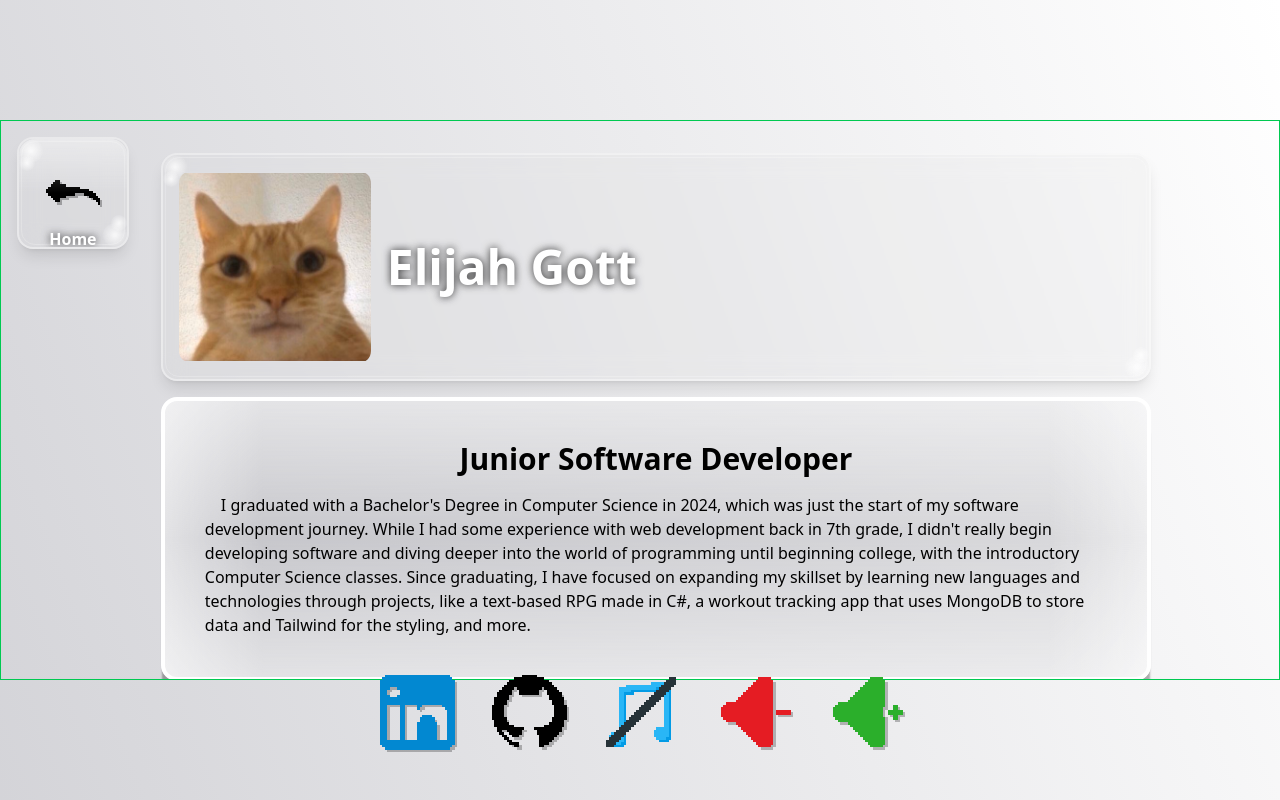
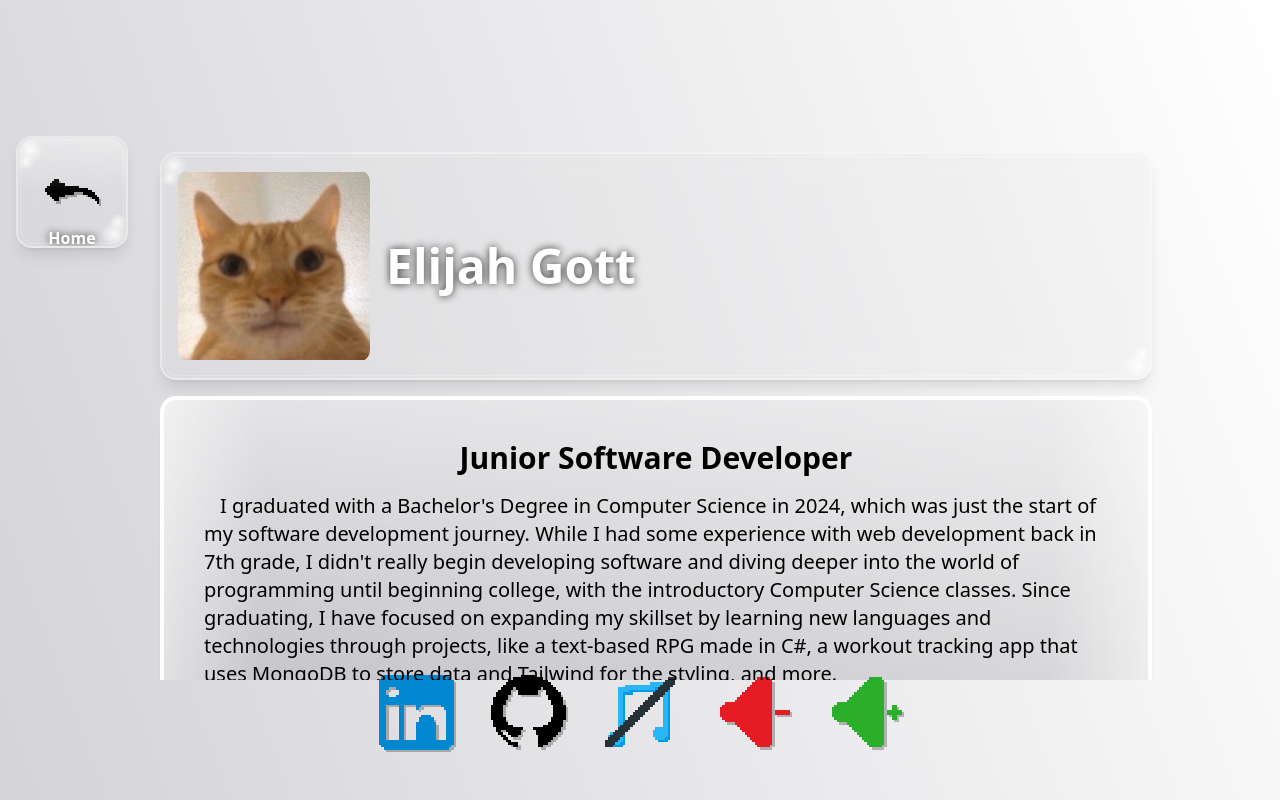
Before and after one commit to elijahgott/newPortfolio, a Next.js app: page /about-me in a window 1280 px wide. Built offline with nearby package versions, Linux system fonts and the light colour scheme.

Commit message:
added text above nav items on hover

```diff
--- a/app/about-me/page.tsx
+++ b/app/about-me/page.tsx
@@ -25,8 +25,19 @@ export default function AboutMe(){
 
               <ContentContainer>
                 <div className="relative z-10 p-4">
-                  <h1 className="font-bold text-3xl text-center">Junior Software Developer</h1>
-                  <p className="mt-4 indent-4">I graduated with a Bachelor&apos;s Degree in Computer Science in 2024, which was just the start of my software development journey. While I had some experience with web development back in 7th grade, I didn&apos;t really begin developing software and diving deeper into the world of programming until beginning college, with the introductory Computer Science classes. Since graduating, I have focused on expanding my skillset by learning new languages and technologies through projects, like a text-based RPG made in C#, a workout tracking app that uses MongoDB to store data and Tailwind for the styling, and more.</p>
+                  <section className="mb-8">
+                    <h2 className="font-bold text-3xl text-center">Junior Software Developer</h2>
+                    <p className="mt-4 indent-4 text-xl">I graduated with a Bachelor&apos;s Degree in Computer Science in 2024, which was just the start of my software development journey. While I had some experience with web development back in 7th grade, I didn&apos;t really begin developing software and diving deeper into the world of programming until beginning college, with the introductory Computer Science classes. Since graduating, I have focused on expanding my skillset by learning new languages and technologies through projects, like a text-based RPG made in C#, a workout tracking app that uses MongoDB to store data and Tailwind for the styling, and more.</p>
+                  </section>
+
+                  <section className="mb-8">
+                    <h2 className="mb-4 font-bold text-3xl text-center">Personal Life</h2>
+                    <div className="relative w-64 h-64 ml-8 float-right">
+                      <Image src="/images/cat.jpg" alt="Photo of me doing stuff" fill sizes="256px" className="rounded-xl object-cover" />
+                    </div>
+                    <p className="indent-4 text-xl">In my personal time, I love to workout, read, play basketball and video games, and go hiking and biking. Some of my favorite books are The Road by Cormac McCarthy and One Flew Over the Cuckoos Nest by Ken Kesey. </p>
+                  </section>
+
                 </div>
               </ContentContainer>
             </main>
--- a/app/components/nav/musicToggle.tsx
+++ b/app/components/nav/musicToggle.tsx
@@ -24,15 +24,17 @@ export default function MusicToggle(){
         toggleAudio()
         toggleMusic()
       }
-    }} className="hover:scale-110 hover:cursor-pointer active:scale-95">{
-      isPlaying ?
+    }} className="relative hover:scale-110 hover:cursor-pointer active:scale-95
+    before:content-['Toggle_Music'] before:pointer-none before:absolute before:w-max before:bg-linear-to-t before:from-zinc-300/25 before:to-white before:border-2 before:border-white/75 before:shadow-lg before:font-semibold before:p-4 before:rounded-xl before:top-[-50%] before:left-[50%] before:translate-[-50%] before:scale-0 before:opacity-0 before:transition-all before:ease-in
+    hover:before:scale-100 hover:before:opacity-100">
       <div className="max-w-20 aspect-square">
-        <Image src='/ui/music-on.png' alt='Music playing' width={200} height={200} style={{'imageRendering': 'pixelated'}} />
+        {
+          isPlaying ?
+          <Image src='/ui/music-on.png' alt='Music playing' width={200} height={200} style={{'imageRendering': 'pixelated'}} />
+          :
+          <Image src='/ui/music-off.png' alt='Music off' width={200} height={200} style={{'imageRendering': 'pixelated'}} />
+        }
       </div>
-      :
-      <div className="max-w-20 aspect-square">
-        <Image src='/ui/music-off.png' alt='Music off' width={200} height={200} style={{'imageRendering': 'pixelated'}} />
-      </div>
-    }</button>
+    </button>
   )
 }
--- a/app/components/nav/navBar.tsx
+++ b/app/components/nav/navBar.tsx
@@ -7,12 +7,12 @@ import VolumeDown from './volumeDown'
 
 const navItems = [
   {
-    name: 'LinkedIn',
+    name: 'Elijah Gott | LinkedIn',
     linkTo: 'https://www.linkedin.com/in/elijah-gott/',
     imageSource: '/ui/linkedin.png'
   },
   {
-    name: 'GitHub',
+    name: 'Elijah Gott | GitHub',
     linkTo: 'https://github.com/elijahgott',
     imageSource: '/ui/github.png'
   },
--- a/app/components/nav/navItem.tsx
+++ b/app/components/nav/navItem.tsx
@@ -21,7 +21,10 @@ export default function NavItem({name, linkTo, imageSource}: NavItemProps){
       if(audioUnlocked){
         playSound('click')
       }
-    }} className="hover:scale-110 hover:cursor-pointer active:scale-95">{
+    }} className="relative hover:scale-110 hover:cursor-pointer active:scale-95
+    before:content-[attr(data-name)] before:pointer-none before:absolute before:w-max before:bg-linear-to-t before:from-zinc-300/25 before:to-white before:border-2 before:border-white/75 before:shadow-lg before:font-semibold before:p-4 before:rounded-xl before:top-[-50%] before:left-[50%] before:translate-[-50%] before:scale-0 before:opacity-0 before:transition-all before:ease-in
+    hover:before:scale-100 hover:before:opacity-100"
+    data-name={name}>{
       <div className="max-w-20 aspect-square">
         <Image src={imageSource} alt={name} width={200} height={200} style={{'imageRendering': 'pixelated'}} />
       </div>
--- a/app/components/nav/volumeDown.tsx
+++ b/app/components/nav/volumeDown.tsx
@@ -19,7 +19,9 @@ export default function VolumeDown(){
         volumeDown()
         playSound('click')
       }
-    }} className="hover:scale-110 hover:cursor-pointer active:scale-95">{
+    }} className="relative hover:scale-110 hover:cursor-pointer active:scale-95
+    before:content-['Volume_Down'] before:pointer-none before:absolute before:w-max before:bg-linear-to-t before:from-zinc-300/25 before:to-white before:border-2 before:border-white/75 before:shadow-lg before:font-semibold before:p-4 before:rounded-xl before:top-[-50%] before:left-[50%] before:translate-[-50%] before:scale-0 before:opacity-0 before:transition-all before:ease-in
+    hover:before:scale-100 hover:before:opacity-100">{
       <div className="max-w-20 aspect-square">
         <Image src='/ui/volume-down.png' alt='Volume Down' width={200} height={200} style={{'imageRendering': 'pixelated'}} />
       </div>
--- a/app/components/nav/volumeUp.tsx
+++ b/app/components/nav/volumeUp.tsx
@@ -19,10 +19,12 @@ export default function VolumeUp(){
         volumeUp()
         playSound('click')
       }
-    }} className="hover:scale-110 hover:cursor-pointer active:scale-95">{
+    }} className="relative hover:scale-110 hover:cursor-pointer active:scale-95
+    before:content-['Volume_Up'] before:pointer-none before:absolute before:w-max before:bg-linear-to-t before:from-zinc-300/25 before:to-white before:border-2 before:border-white/75 before:shadow-lg before:font-semibold before:p-4 before:rounded-xl before:top-[-50%] before:left-[50%] before:translate-[-50%] before:scale-0 before:opacity-0 before:transition-all before:ease-in
+    hover:before:scale-100 hover:before:opacity-100">
       <div className="max-w-20 aspect-square">
         <Image src='/ui/volume-up.png' alt='Volume Up' width={200} height={200} style={{'imageRendering': 'pixelated'}} />
       </div>
-    }</button>
+    </button>
   )
 }
--- a/app/layout.tsx
+++ b/app/layout.tsx
@@ -31,7 +31,7 @@ export default function RootLayout({ children }: LayoutProps<"/">) {
       dark:bg-gray-900 dark:bg-linear-70 dark:from-gray-900 dark:to-black">
         <AudioProvider>
           <MusicProvider>
-            <div className="mx-auto my-auto w-full max-w-[1920px] sm:h-full md:h-[70vh] min-h-[65vh] max-h-270 border border-green-500">
+            <div className="mx-auto my-auto w-full max-w-[1920px] sm:h-full md:h-[70vh] min-h-[65vh] max-h-270">
               {children}
               <NavBar />
             </div>
```
Also changed, not shown: public/ui/volume-up.png.
